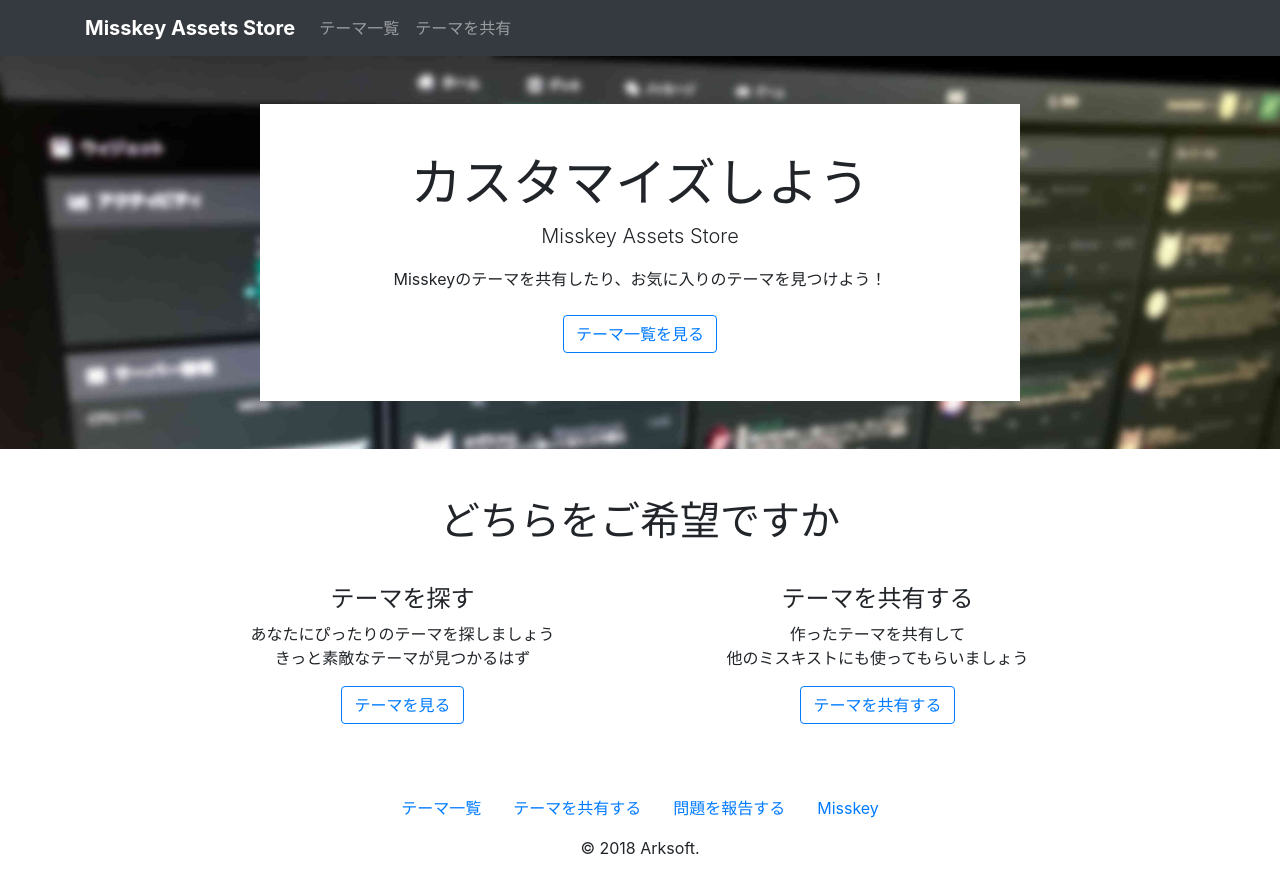
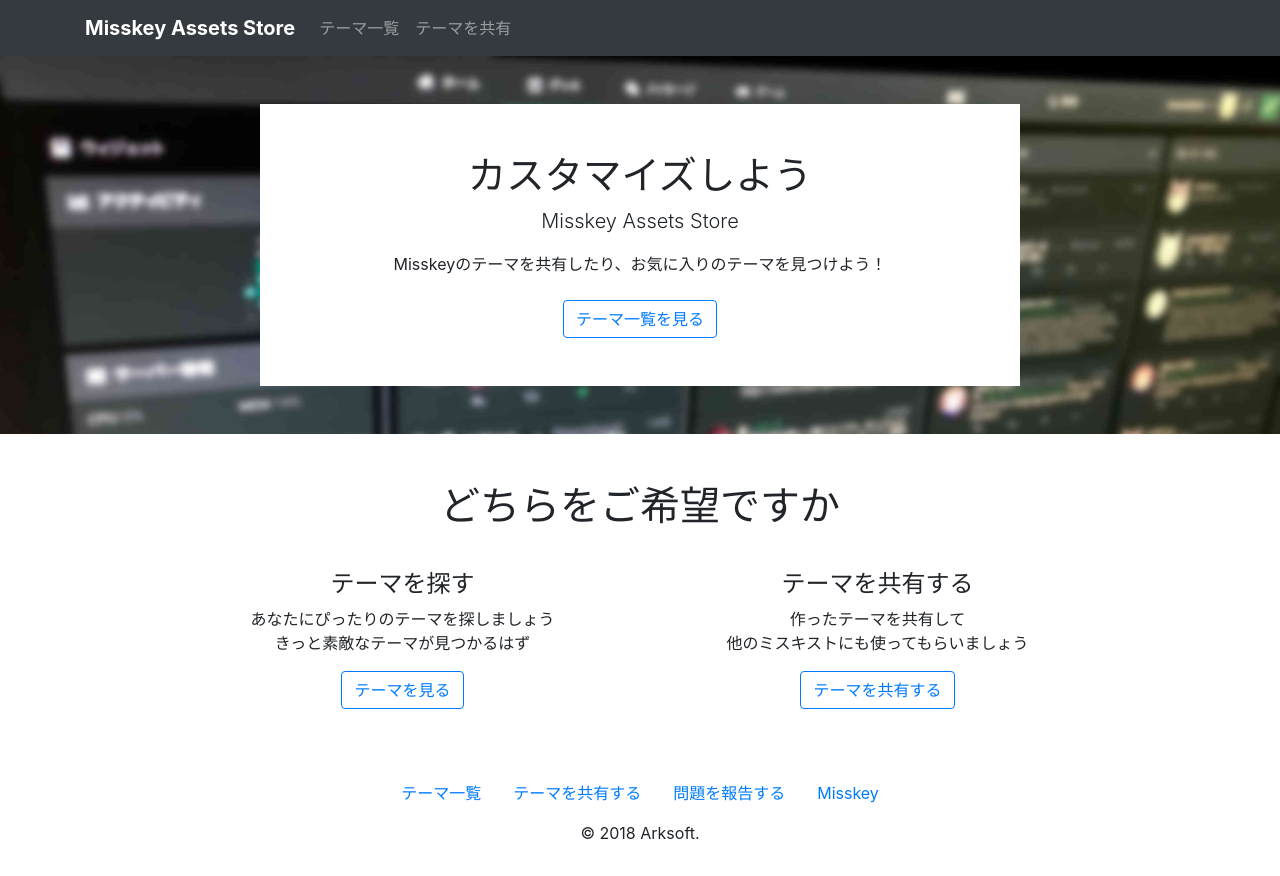
Before and after one commit to SanMurakami/MiAS, an Angular app: page / in a window 1280 px wide. Built offline with nearby package versions, Linux system fonts and the light colour scheme; no server answers.

Commit message:
Updated "今すぐダウンロー ド"

```diff
--- a/package.json
+++ b/package.json
@@ -4,7 +4,7 @@
   "scripts": {
     "ng": "ng",
     "start": "ng serve",
-    "build": "ng build",
+    "build": "ng build --prod",
     "test": "ng test",
     "lint": "ng lint",
     "e2e": "ng e2e"
--- a/src/app/index/index.component.html
+++ b/src/app/index/index.component.html
@@ -2,7 +2,7 @@
   <div class="container">
     <div class="row">
       <div class="bg-white p-5 mx-auto col-md-8 col-10">
-        <h1 style="font-size: 4vw">カスタマイズしよう</h1>
+        <h1 style="font-size: 3vw">カスタマイズしよう</h1>
         <p class="mb-3 lead">Misskey Assets Store</p>
         <p class="mb-4">Misskeyのテーマを共有したり、お気に入りのテーマを見つけよう！</p>
         <a class="btn btn-outline-primary" routerLink="/theme/list">テーマ一覧を見る</a>
```
